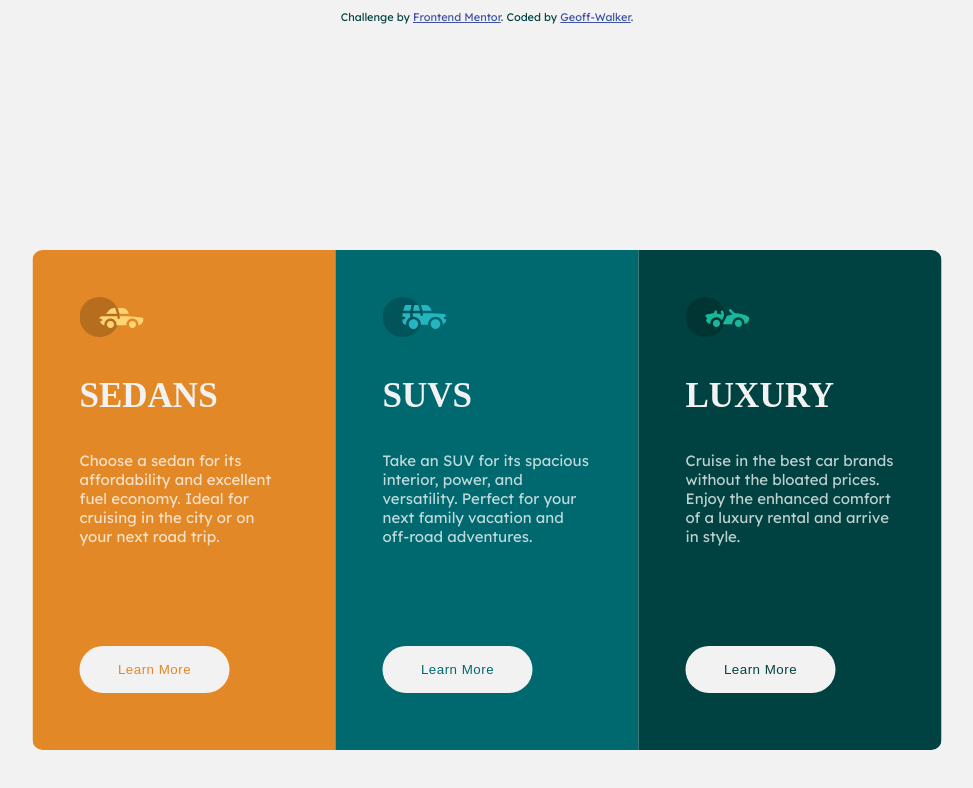
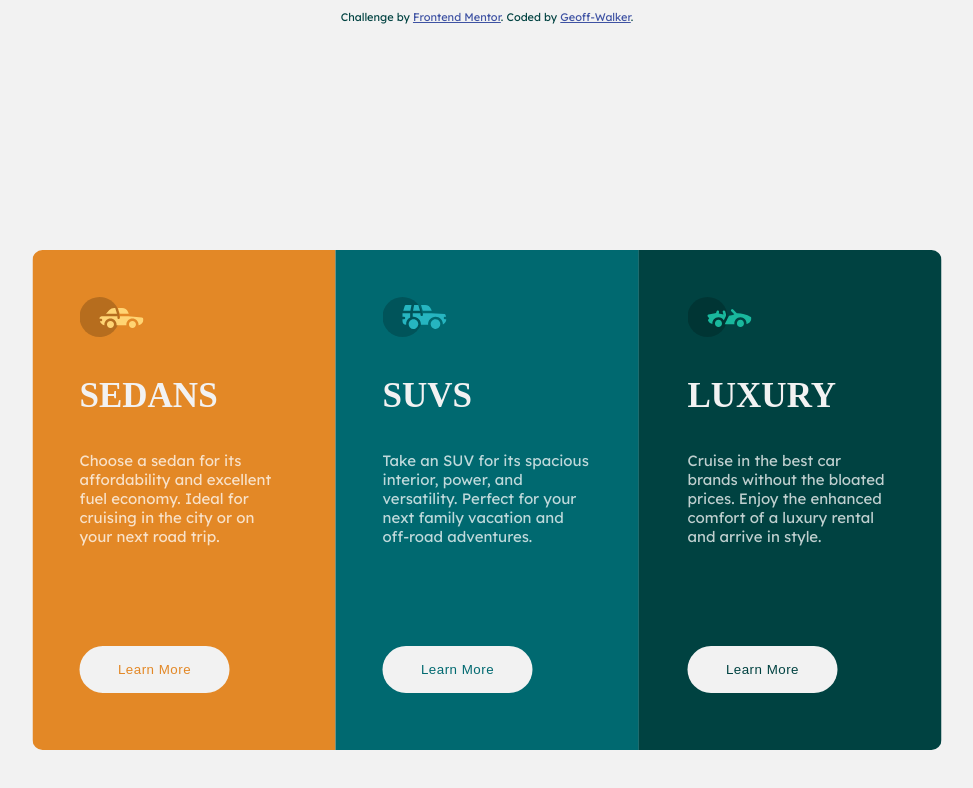
Before and after one commit to Geoff-Walker/fem-challenge2-flex-cards, a plain HTML site: page index.html in a window 1280 px wide. Shown: the whole page, without its empty margins (153-1126 px from the left). Drawn offline with Linux system fonts and the light colour scheme; a web font is replaced by a local one.

Commit message:
Fixed white line issue and padding

```diff
--- a/style.css
+++ b/style.css
@@ -78,8 +78,7 @@ header {
     flex-basis: 33.333333334%;
     height: 500px;
     padding: 47px;
-
-
+    box-sizing: border-box;
 }
 
 .card-sedans {
@@ -88,10 +87,13 @@ header {
 
 .card-suvs {
     background-color: hsl(184, 100%, 22%);
+    z-index: 20;
 }
 
 .card-luxury {
     background-color: hsl(179, 100%, 13%);
+    border-left: 2px solid hsl(179, 100%, 13%);
+    z-index: 19;
 }
 
 
```
